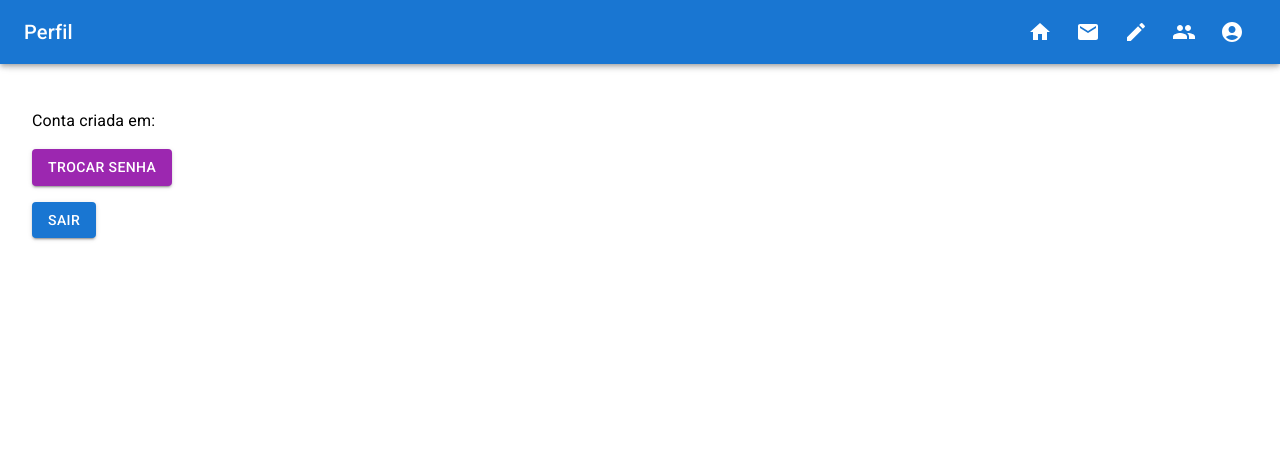
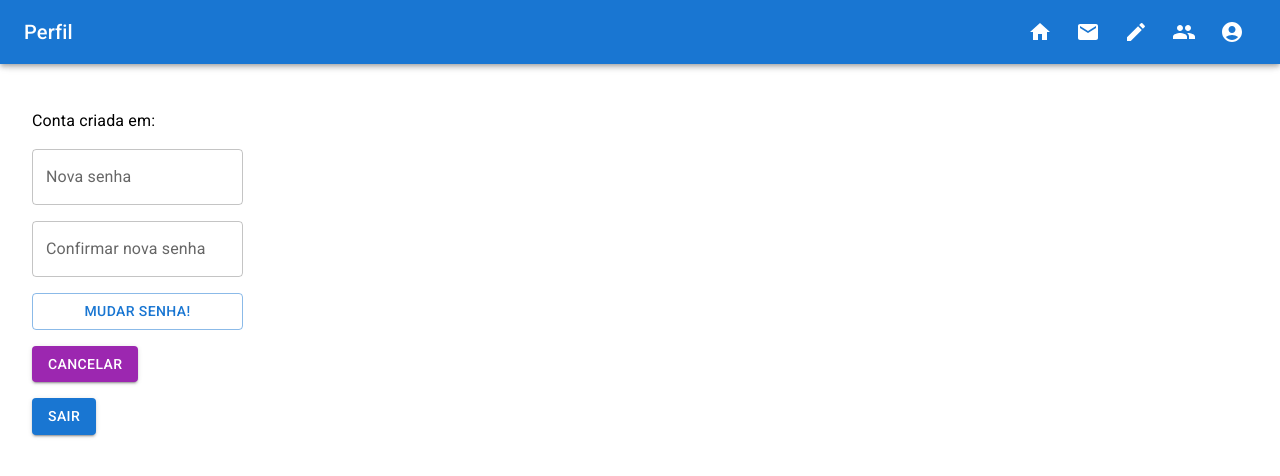
Before and after one commit to bc-fullstack-01/pedro-ivo-duarte-frontend, a React (Create React App) app: page /profile in a window 1280 px wide. Both pictures are taken after a click on the button "TROCAR SENHA". Shown: the top 476 px of the page. Built offline with nearby package versions, Linux system fonts and the light colour scheme; no server answers.

Commit message:
--feature user can change password

```diff
--- /dev/null
+++ b/src/components/ChangePassForm/index.tsx
@@ -0,0 +1,63 @@
+import { useState, useEffect } from "react";
+import { useNavigate } from "react-router-dom";
+import { Stack, TextField, Button } from "@mui/material";
+import server from "../../api/server";
+
+const ChangePassForm = ({ token }: { token: string }) => {
+  const [passwd, setPasswd] = useState({ value: "", error: "" });
+  const [confirmPasswd, setConfirmPasswd] = useState({ value: "", error: "" });
+  const navigate = useNavigate();
+
+  const handleChangePasswd = async (e: React.FormEvent<HTMLFormElement>) => {
+    e.preventDefault();
+    console.log(passwd.value);
+    if (passwd.value === confirmPasswd.value) {
+      try {
+        const response = await server.put(
+          `/users/me`,
+          { password: passwd.value },
+          {
+            headers: {
+              authorization: `Bearer ${token}`,
+            },
+          }
+        );
+        console.log(response.data);
+        localStorage.clear();
+        navigate("/");
+      } catch (err) {
+        alert(err);
+      }
+    } else {
+      alert("As senhas precisam ser iguais!");
+    }
+  };
+
+  return (
+    <form onSubmit={handleChangePasswd}>
+      <Stack spacing={2}>
+        <TextField
+          variant="outlined"
+          label="Nova senha"
+          type="password"
+          value={passwd.value}
+          onChange={(e) => setPasswd({ value: e.target.value, error: "" })}
+        />
+        <TextField
+          variant="outlined"
+          label="Confirmar nova senha"
+          type="password"
+          value={confirmPasswd.value}
+          onChange={(e) =>
+            setConfirmPasswd({ value: e.target.value, error: "" })
+          }
+        />
+        <Button variant="outlined" type="submit">
+          Mudar senha!
+        </Button>
+      </Stack>
+    </form>
+  );
+};
+
+export default ChangePassForm;
--- a/src/pages/Profile/index.tsx
+++ b/src/pages/Profile/index.tsx
@@ -3,6 +3,7 @@ import { useState, useEffect } from "react";
 import { useNavigate } from "react-router-dom";
 import CustomAppBar from "../../components/CustomAppBar";
 import server from "../../api/server";
+import ChangePassForm from "../../components/ChangePassForm";
 
 interface User {
   _id: string;
@@ -15,8 +16,9 @@ interface User {
 const Profile = () => {
   const navigate = useNavigate();
   const name = localStorage.getItem("user");
-  const token = localStorage.getItem("accessToken");
+  const token = localStorage.getItem("accessToken") as string;
   const [user, setUser] = useState<User>();
+  const [isChangingPasswd, setIsChangingPasswd] = useState(false);
 
   useEffect(() => {
     const getUser = async () => {
@@ -38,6 +40,10 @@ const Profile = () => {
     navigate("/");
   };
 
+  const toggleChangePasswd = () => {
+    setIsChangingPasswd((prevState) => !prevState);
+  };
+
   console.log(user);
 
   const date = user?.createdAt.slice(0, 10).split("-").reverse().join("-");
@@ -48,7 +54,14 @@ const Profile = () => {
         <h1>{name}</h1>
         <Stack spacing={2} alignItems="flex-start">
           <Typography>Conta criada em: {date}</Typography>
-          <Button variant="contained" color="secondary">Trocar senha</Button>
+          {isChangingPasswd && <ChangePassForm token={token} />}
+          <Button
+            variant="contained"
+            color="secondary"
+            onClick={toggleChangePasswd}
+          >
+            {!isChangingPasswd ? "Trocar senha" : "Cancelar"}
+          </Button>
           <Button variant="contained" onClick={handleLogout}>
             Sair
           </Button>
```
